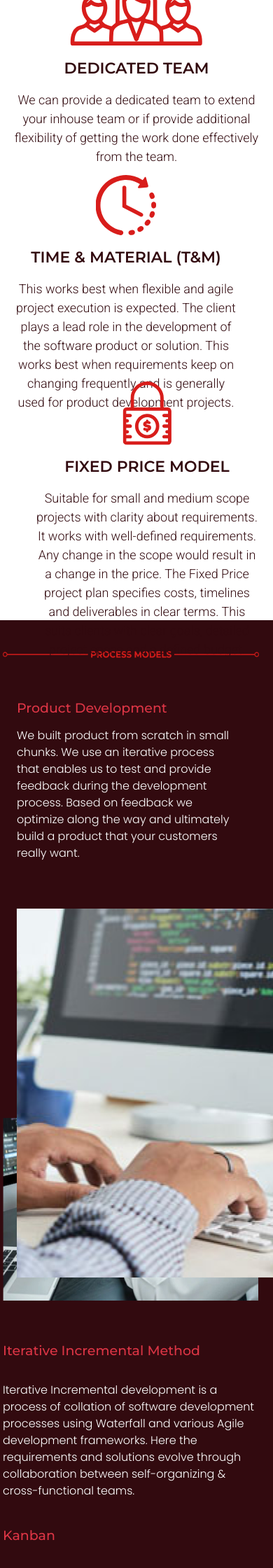
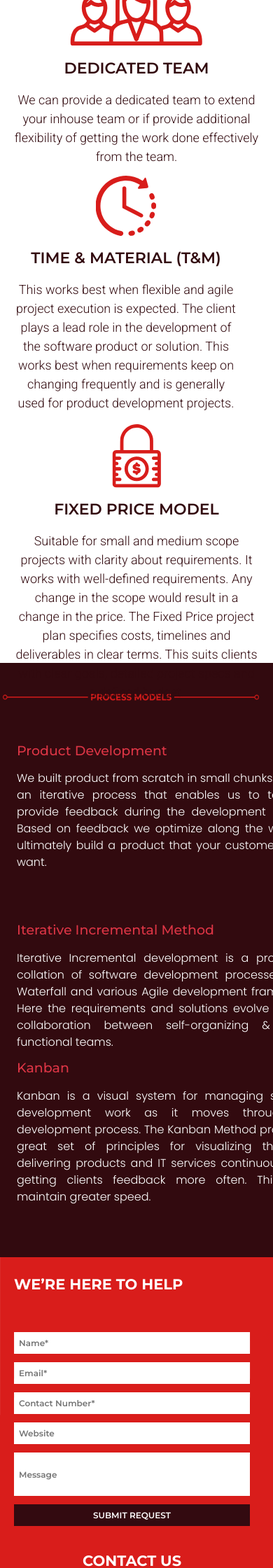
Before and after one commit to mpokar/techpipers-1, a PHP site: page /How-we-work.php in a window 390 px wide. Shown: the part 625-2865 px from the top of the page at 70% size. Run offline with PHP 8.4, Linux system fonts and the light colour scheme.

Commit message:
content changes, Responsive fix

```diff
--- a/Assets/css/how-we-work.css
+++ b/Assets/css/how-we-work.css
@@ -196,7 +196,7 @@
   flex-direction: row;
   align-items: center;
   justify-content: center;
-  gap: var(--gap-xl);
+  gap: 50px;
   max-width: 100%;
 }
 .dedicated-team-frame,
@@ -210,7 +210,7 @@
 }
 .dedicated-team-frame {
   align-self: stretch;
-  gap: var(--gap-60xl);
+  gap: 50px;
 }
 .second-frame {
   /* width: 50%; */
@@ -256,6 +256,7 @@
   position: relative;
   font-weight: 300;
   z-index: 1;
+  text-align: justify;
 }
 .clip-path-group2 {
   position: absolute;
@@ -267,8 +268,6 @@
   width: 431.3px;
 }
 .header-icon2 {
-  position: absolute;
-  top: 75px;
   left: 213.8px;
   width: 529.5px;
   height: 529.5px;
@@ -280,9 +279,9 @@
   width: 744px;
   height: 712px;
   position: absolute;
-  margin: 0 !important;
-  bottom: -704px;
-  left: -214px;
+  margin-bottom: 707px;
+  margin-right: 577px;
+
 }
 .header-with-time,
 .product-development {
@@ -290,6 +289,14 @@
   flex-direction: column;
   align-items: center;
 }
+
+.techpm {
+  display: flex;
+  flex-direction: column;
+  align-items: center;
+
+}
+
 .header-with-time {
   align-self: stretch;
   justify-content: center;
@@ -302,27 +309,27 @@
 .product-development {
   flex: 1;
   justify-content: flex-start;
-  padding: 0 67px 703px 214px;
+  padding: 0 76px 33px 255px;
   box-sizing: border-box;
   gap: var(--gap-base);
   min-width: 484px;
   max-width: 100%;
 }
-.header-icon3 {
-  height: 261.2px;
-  flex: 1;
+.header-icon3-m {
+  width: 435px;
+  height: 261px;
   position: relative;
   max-width: 100%;
   overflow: hidden;
   object-fit: cover;
 }
-.fixed-price-model-frame {
+.fixed-price-model-frame-m {
   align-self: stretch;
   display: flex;
   flex-direction: row;
   align-items: flex-start;
   justify-content: flex-start;
-  padding: 0 var(--padding-12xs) 19px 0;
+
   box-sizing: border-box;
   max-width: 100%;
 }
@@ -343,7 +350,7 @@
   font-weight: 300;
   font-family: var(--font-poppins);
   color: var(--color-white);
-  text-align: left;
+  text-align: justify;
 }
 .process-with-kanban {
   align-self: stretch;
@@ -356,12 +363,12 @@
 }
 .kanban {
   margin: 0;
-  height: 39px;
   position: relative;
   font-size: inherit;
   font-weight: 500;
   font-family: inherit;
   display: inline-block;
+  text-wrap: nowrap;
 }
 .kanban-is-a {
   align-self: stretch;
@@ -370,7 +377,7 @@
   font-weight: 300;
   font-family: var(--font-poppins);
   color: var(--color-white);
-  text-align: left;
+  text-align: justify;
 }
 .process-with-kanban1 {
   align-self: stretch;
@@ -438,7 +445,7 @@
 }
 @media screen and (max-width: 1200px) {
   .dedicated-team-frame {
-    gap: var(--gap-60xl);
+    gap: 50px;
   }
   .iterative-incremental-dev {
     flex: 1;
@@ -483,17 +490,16 @@
 }
 @media screen and (max-width: 750px) {
   .dedicated-team-frame {
-    gap: var(--gap-60xl);
+    gap: 50px;
   }
   .second-frame {
     gap: var(--gap-35xl);
   }
   .product-development {
-    padding-left: 107px;
-    padding-right: 33px;
-    padding-bottom: 297px;
+    padding-left: var(--padding-xl);
     box-sizing: border-box;
-    min-width: 100%;
+        padding-right: 33px;
+    padding-bottom: 14px;
   }
   .iterative-incremental-dev {
     gap: var(--gap-22xl);
@@ -508,7 +514,34 @@
     padding-right: var(--padding-36xl);
     box-sizing: border-box;
   }
+  .frame-method1 {
+    margin-left: 0px;
+  }
+  .header-icon2 {
+    display: none;
+  }
+  .header-icon3-m {
+    display: none;
+  }
+  .asset {
+    height: 45%;
+  }
 }
+
+@media screen and (max-width: 850px) {
+  .asset {
+    height: 70%;
+  }
+
+
+@media screen and (max-width: 550px) {
+  .asset {
+    height: 30%;
+  }
+
+
+}
+
 @media screen and (max-width: 450px) {
   .hero-section-wrapper {
     padding-bottom: var(--padding-24xl);
@@ -533,6 +566,8 @@
   .product-development {
     padding-left: var(--padding-xl);
     box-sizing: border-box;
+        padding-right: 33px;
+    padding-bottom: 14px;
   }
   .iterative-incremental-method {
     font-size: var(--font-size-lgi);
@@ -554,4 +589,28 @@
     padding-right: var(--padding-xl);
     box-sizing: border-box;
   }
+
+  .header-icon2 {
+    display: none;
+  }
+  .header-icon3-m {
+    display: none;
+  }
+  .frame-method1 {
+    margin-left: 0px;
+    margin-top: 30px;
+  }
+  .frame-method {
+    margin-left: 0px;
+    margin-top: 30px;
+  }
+  .asset {
+    height: 25%;
+  }
+
 }
+
+.mitesh {
+  display: flex;
+  flex-direction: column;
+}
--- a/Assets/css/who-we-are.css
+++ b/Assets/css/who-we-are.css
@@ -437,7 +437,7 @@
   gap: var(--gap-27xl);
 }
 .header-icon8 {
-  width: 1157px;
+  width: 1100px;
   height: 583px;
   position: absolute;
   margin: 0 !important;
--- a/How-we-work.php
+++ b/How-we-work.php
@@ -12,6 +12,7 @@
     <link rel="stylesheet" href="./Assets/css/global.css" />
     <link rel="stylesheet" href="./Assets/css/index.css" />
     <link rel="stylesheet" href="./Assets/css/how-we-work.css" />
+    <link rel="stylesheet" href="./Assets/css/how-we-work-tes.css" />
     <link rel="stylesheet" href="./Assets/css/global1.css" />
     <link
       rel="stylesheet"
@@ -138,15 +139,11 @@
   </section>
 </div>
 <section class="product-development-frame">
-  <div class="header-frame">
-    <img
-      class="header-frame-child"
-      loading="eager"
-      alt=""
-      src="./Assets/images/frame-1171276007-1@2x.png"
-    />
+    <div class="header-frame"> <img class="header-frame-child" loading="eager" alt="" src="./Assets/images/frame-1171276007-1@2x.png"/>
     </div>
-  <div class="frame-with-text">
+
+      </div>
+    <div class="fixed-price-model-frame-m">
         <div class="product-development">
             <div class="chunked-product-dev">
             <h2 class="product-development1">Product Development</h2>
@@ -159,36 +156,21 @@
                     along the way and ultimately build a product that your customers
                     really want.
                 </div>
-        <div class="frame-with-label">
-          <img
-            class="clip-path-group2"
-            alt=""
-            src="./Assets/images/clip-path-group.svg"
-          />
-
-          <img
-            class="header-icon2"
-            loading="eager"
-            alt=""
-            src="./Assets/images/who-1.png"
-          />
             </div>
         </div>
+        <img class="header-icon3-m" loading="eager" alt="" src="./Assets/images/Who-2.png"/>
     </div>
-    <div class="iterative-incremental-dev">
-      <div class="fixed-price-model-frame">
-        <img
-          class="header-icon3"
-          loading="eager"
-          alt=""
-          src="./Assets/images/Who-2.png"
-        />
+    <div class="fixed-price-model-frame-m">
+      <div class="mitesh-1" >
+        <img class="header-icon2" loading="eager" alt="" src="./Assets/images/Who-1.png"/>
       </div>
-      <div class="process-with-kanban">
-        <h2 class="iterative-incremental-method">
-          Iterative Incremental Method
-        </h2>
-        <div class="iterative-incremental-developm">
+        <div class="mitesh">
+        <div class="product-development">
+            <div class="process-with-kanban1">
+            <h2 class="kanban">Iterative Incremental Method</h2>
+            </div>
+            <div class="header-with-time">
+                <div class="kanban-is-a">
                   Iterative Incremental development is a process of collation of
                   software development processes using Waterfall and various Agile
                   development frameworks. Here the requirements and solutions
@@ -196,9 +178,13 @@
                   cross-functional teams.
                 </div>
             </div>
-      <div class="process-with-kanban1">
-        <h2 class="kanban">Kanban</h2>
-        <div class="kanban-is-a">
+        </div>
+        <div class="product-development">
+            <div class="chunked-product-dev">
+            <h2 class="product-development1">Kanban</h2>
+            </div>
+            <div class="header-with-time">
+                <div class="we-built-product">
                     Kanban is a visual system for managing software development work
                     as it moves through the development process. The Kanban Method
                     provides a great set of principles for visualizing the work,
@@ -208,7 +194,14 @@
             </div>
         </div>
     </div>
+    </div>
+    <div class="header-with-time">
+        <div class="frame-with-label">
+          <img class="clip-path-group2" alt="" src="./Assets/images/clip-path-group.svg"/>
+        </div>
 </section>
+
+
 <!-- End Add Content here  -->
 
 <?php include 'footer.php';?>
--- a/Success-story.php
+++ b/Success-story.php
@@ -117,11 +117,11 @@
       </div>
       <div class="frame-6">
           <div class="rectangle-2"></div>
-          <p class="p">A Large and Niche Media Porta</p>
+          <p class="p">A Large and Niche Media Portal</p>
       </div>
       <div class="frame-6">
           <div class="rectangle-2"></div>
-          <p class="p">A Job Board for a niche talent in USA</p>
+          <p class="p">A Nice Tech Job Board for  USA</p>
       </div>
   </div>
 </div>
```
Also changed, not shown: Who-we-are.php (+11 -15 lines), temp.html (added, +104 -0 lines), Assets/images/Joe_Dales.png, 3 other files. Lines whose indentation alone changed are shown as unchanged.
